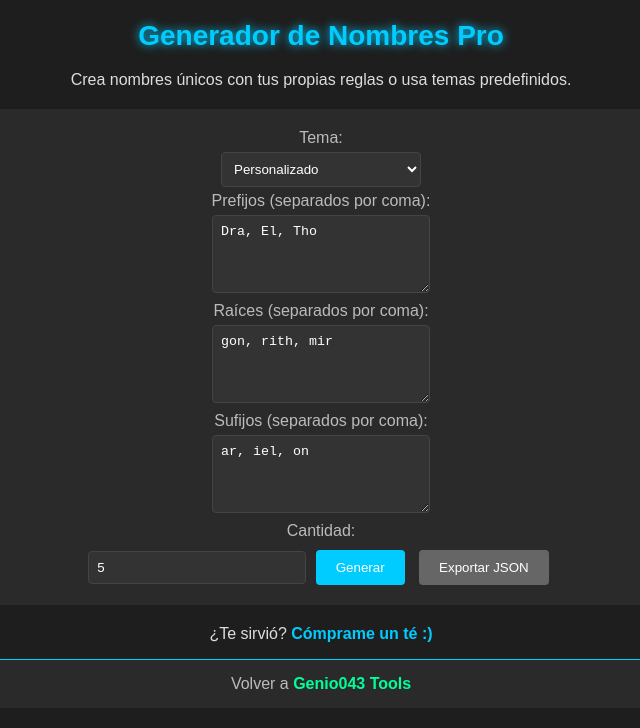
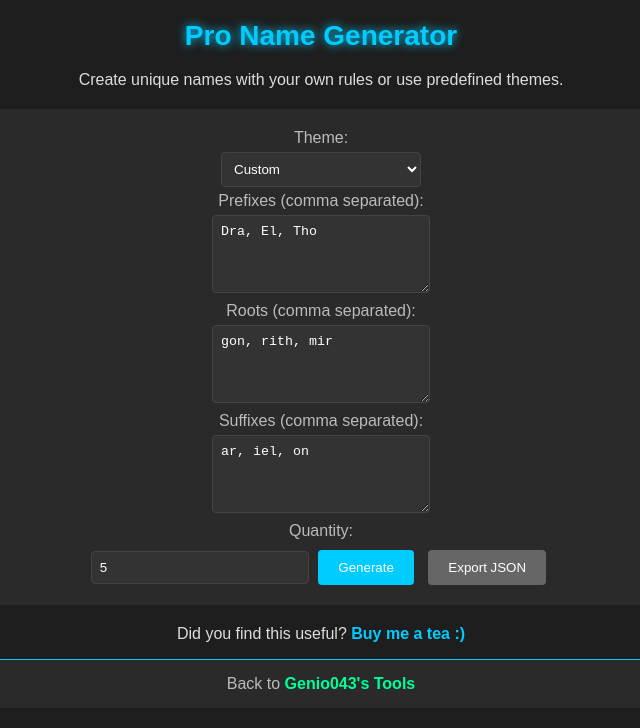
Before and after one commit to genio043/name-gen, a plain HTML site: page index.html in a window 1280 px wide. Shown: the whole page, without its empty margins (319-959 px from the left). Drawn offline with Linux system fonts and the light colour scheme.

Commit message:
Update index.html

```diff
--- a/index.html
+++ b/index.html
@@ -3,9 +3,9 @@
 <head>
     <meta charset="UTF-8">
     <meta name="viewport" content="width=device-width, initial-scale=1.0">
-    <meta name="description" content="Generador de nombres personalizable para juegos 2025. Crea nombres únicos para personajes o mundos, gratis y con exportación JSON.">
+    <meta name="description" content="Customizable name generator for games 2025. Create unique names for characters or worlds, free with JSON export.">
     <meta name="keywords" content="name generator, game dev name tool, fantasy name generator, sci-fi names, medieval names, custom name creator, gamedev tools 2025, free name generator online">
-    <title>Generador de Nombres Pro - Genio043 Tools 2025</title>
+    <title>Generador de Nombres Pro - Genio043's Tools 2025</title>
     <script type="application/ld+json">
     {
       "@context": "https://schema.org",
@@ -13,18 +13,18 @@
       "mainEntity": [
         {
           "@type": "Question",
-          "name": "¿Qué hace el Generador de Nombres Pro?",
+          "name": "What does the Pro Name Generator do?",
           "acceptedAnswer": {
             "@type": "Answer",
-            "text": "Crea nombres únicos para personajes, mundos o ítems en juegos, con opciones personalizables y exportación JSON para Unity o Godot."
+            "text": "It creates unique names for characters, worlds, or items in games, with customizable options and JSON export for Unity or Godot."
           }
         },
         {
           "@type": "Question",
-          "name": "¿Es gratis el Generador de Nombres de Genio043?",
+          "name": "Is the Genio043 Name Generator free?",
           "acceptedAnswer": {
             "@type": "Answer",
-            "text": "Sí, es 100% gratis, online y en español, diseñado para gamedevs indie en 2025."
+            "text": "Yes, it is 100% free, online, and designed for indie game developers in 2025."
           }
         }
       ]
@@ -52,32 +52,32 @@
     </style>
 </head>
 <body>
-    <h1>Generador de Nombres Pro</h1>
-    <p>Crea nombres únicos con tus propias reglas o usa temas predefinidos.</p>
+    <h1>Pro Name Generator</h1>
+    <p>Create unique names with your own rules or use predefined themes.</p>
     <div class="section">
-        <label>Tema:</label>
+        <label>Theme:</label>
         <select id="theme" onchange="loadPreset()">
-            <option value="custom">Personalizado</option>
-            <option value="fantasy">Fantasía</option>
+            <option value="custom">Custom</option>
+            <option value="fantasy">Fantasy</option>
             <option value="scifi">Sci-Fi</option>
             <option value="medieval">Medieval</option>
         </select>
-        <label>Prefijos (separados por coma):</label>
+        <label>Prefixes (comma separated):</label>
         <textarea id="prefixes">Dra, El, Tho</textarea>
-        <label>Raíces (separados por coma):</label>
+        <label>Roots (comma separated):</label>
         <textarea id="roots">gon, rith, mir</textarea>
-        <label>Sufijos (separados por coma):</label>
+        <label>Suffixes (comma separated):</label>
         <textarea id="suffixes">ar, iel, on</textarea>
-        <label>Cantidad:</label>
+        <label>Quantity:</label>
         <input type="number" id="count" min="1" max="10" value="5">
-        <button onclick="generateNames()">Generar</button>
-        <button id="exportBtn" onclick="exportJSON()" disabled>Exportar JSON</button>
+        <button onclick="generateNames()">Generate</button>
+        <button id="exportBtn" onclick="exportJSON()" disabled>Export JSON</button>
     </div>
     <div id="result"></div>
     <div class="donate">
-        <p>¿Te sirvió? <a href="https://buymeacoffee.com/genio043" target="_blank">Cómprame un té :)</a></p>
+        <p>Did you find this useful? <a href="https://buymeacoffee.com/genio043" target="_blank">Buy me a tea :)</a></p>
     </div>
-    <footer><p>Volver a <a href="https://genio043.github.io/">Genio043 Tools</a></p></footer>
+    <footer><p>Back to <a href="https://genio043.github.io/">Genio043's Tools</a></p></footer>
     <script async src="https://pagead2.googlesyndication.com/pagead/js/adsbygoogle.js?client=ca-pub-0463493221079646" crossorigin="anonymous"></script>
     <script>
         let currentNames = [];
```
